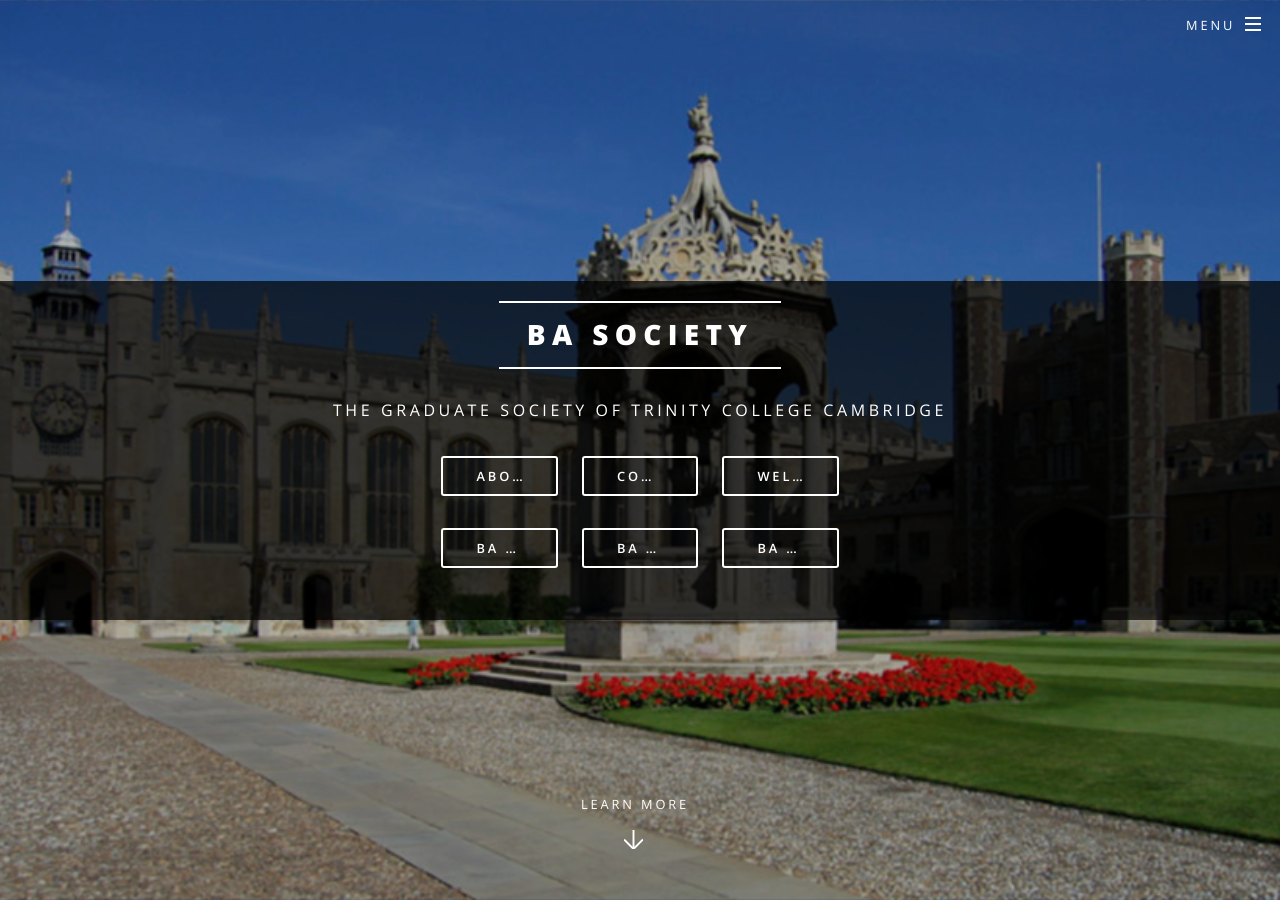
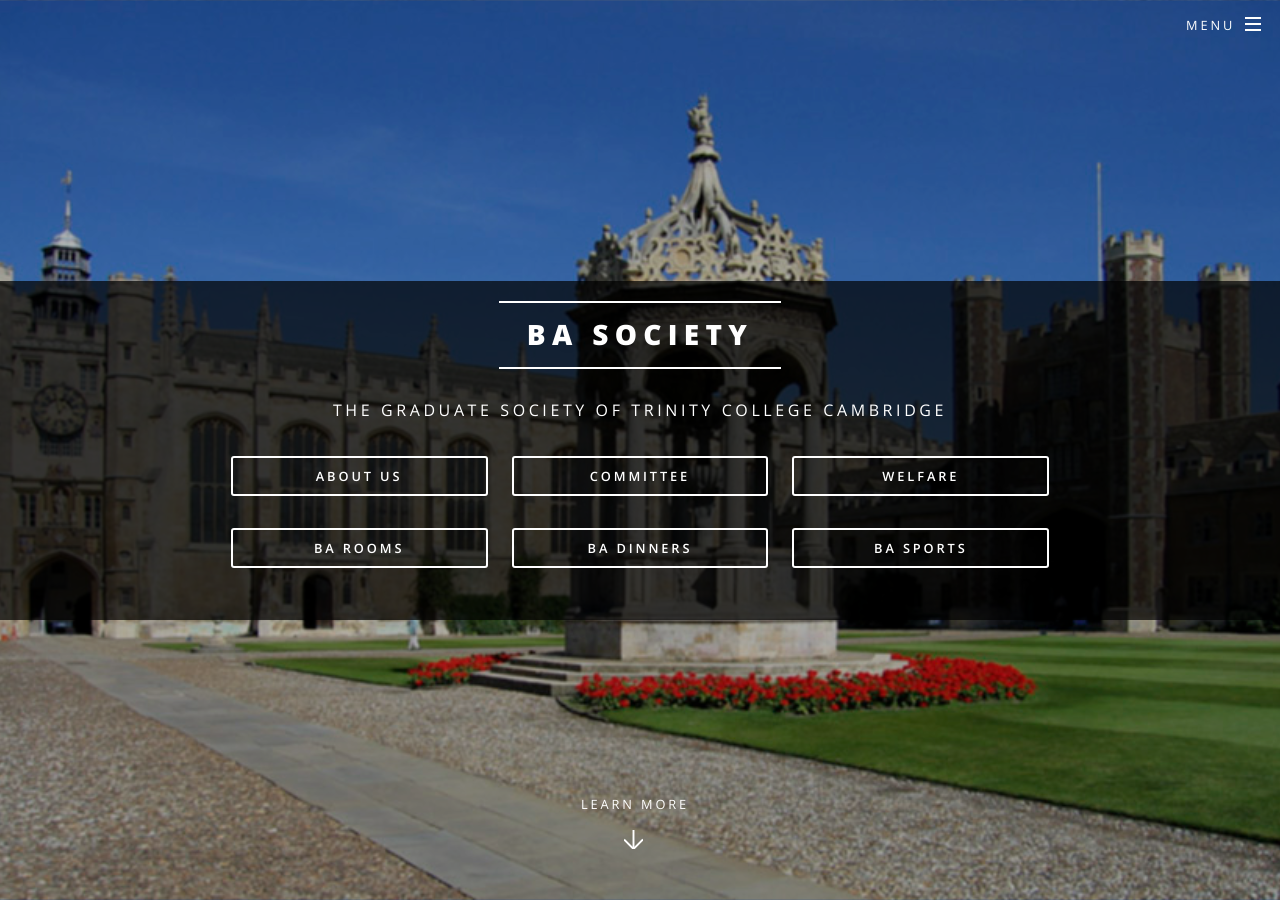
Before and after one commit to TrinityBASociety/trinitybasociety.github.io, a Jekyll site: the page built from index.html, in a window 1280 px wide and 900 px high. Built offline with Jekyll 4.4.1, drawn with Linux system fonts in a browser that asks for light colours.

Commit message:
Fix box size on main page

```diff
--- a/index.html
+++ b/index.html
@@ -8,10 +8,10 @@
 			{{ site.description | markdownify }}
 
 			<div class="row">
-				<div class="4u 12u$(medium)">
+				<div class="2u 12u$(medium)">
 					&nbsp;
 				</div>
-				<div class="4u 12u$(medium)">
+				<div class="8u 12u$(medium)">
 					<div class="row">
 						<div class="4u 12u$(medium)">
 							<ul class="actions fit">
@@ -33,10 +33,10 @@
 			</div>
 
 			<div class="row">
-				<div class="4u 12u$(medium)">
+				<div class="2u 12u$(medium)">
 					&nbsp;
 				</div>
-				<div class="4u 12u$(medium)">
+				<div class="8u 12u$(medium)">
 					<div class="row">
 						<div class="4u 12u$(medium)">
 							<ul class="actions fit">
```
